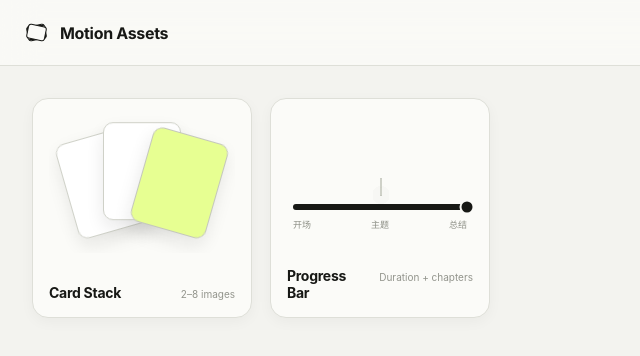
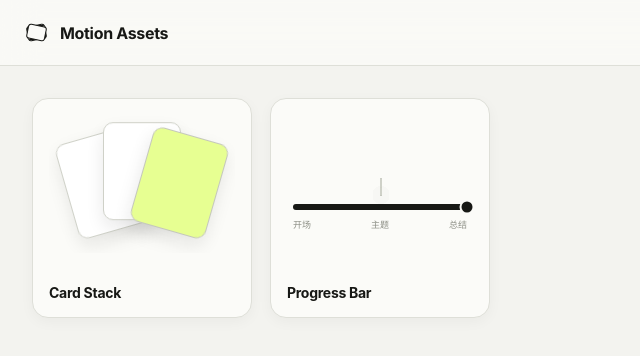
Before and after one commit to DanielDaniel2201/motion-assets, a React (Vite) app: page / in a window 1280 px wide. Shown: the top 356 px of the page, without its empty margins (0-640 px from the left). Built offline with nearby package versions, Linux system fonts and the light colour scheme.

Commit message:
fix: drop library card subtitles

```diff
--- a/src/App.tsx
+++ b/src/App.tsx
@@ -46,7 +46,6 @@ export function App() {
           </span>
           <span className="motion-item-copy">
             <strong>Card Stack</strong>
-            <span>2–8 images</span>
           </span>
         </button>
         <button className="motion-item" type="button" onClick={() => navigate(progressBarDefinition.id)}>
@@ -66,7 +65,6 @@ export function App() {
           </span>
           <span className="motion-item-copy">
             <strong>Progress Bar</strong>
-            <span>Duration + chapters</span>
           </span>
         </button>
       </section>
```
